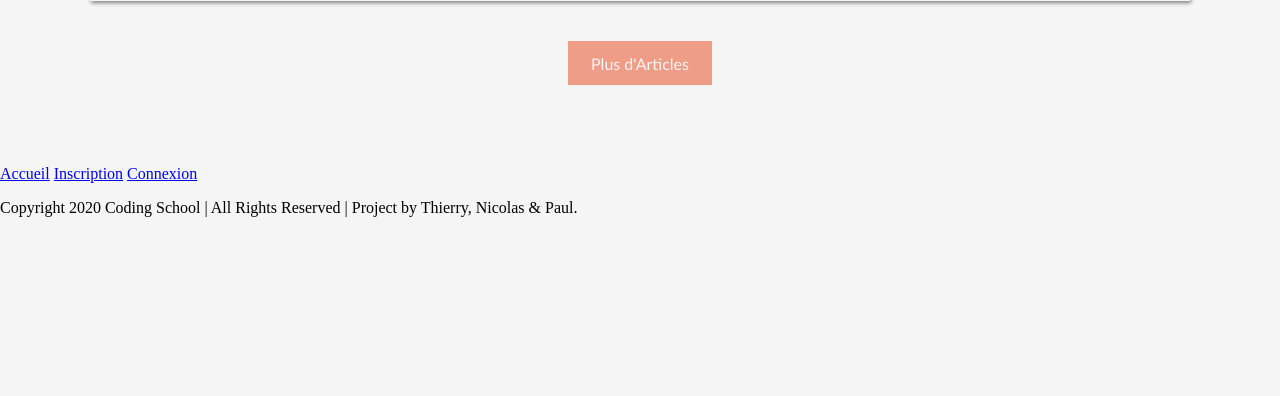
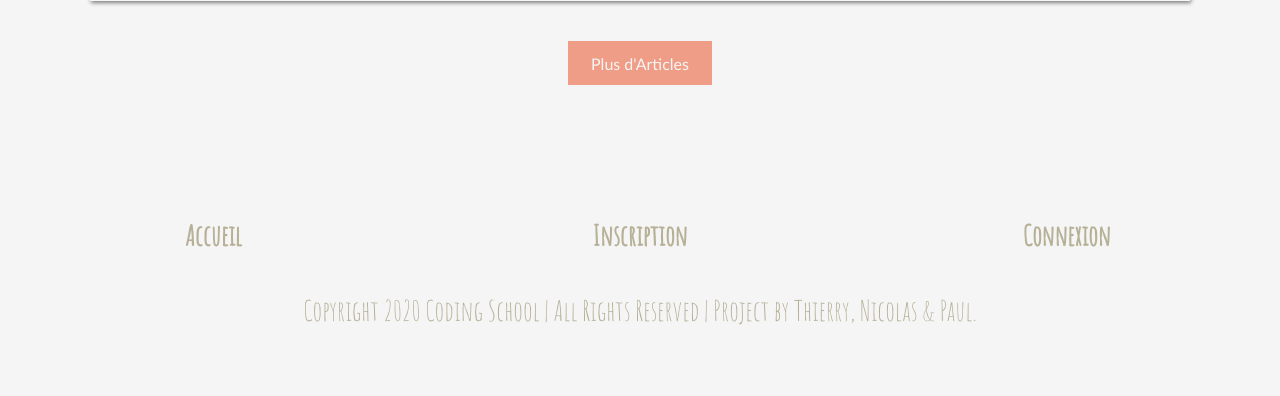
Before and after one commit to thierry-khalife/blog, a PHP site: page /index.php in a window 1280 px wide. Shown: the part 2431-2827 px from the top of the page. Before the commit the page ends 2648 px from the top, so only its background shows below. Run offline with PHP 8.4, Linux system fonts and the light colour scheme; data comes from the database, SQL or seed files in the repository; data that the repository does not hold is empty.

Commit message:
update footer + css footer

```diff
--- a/css/style.css
+++ b/css/style.css
@@ -419,3 +419,43 @@ form input[type="submit"]:not(:hover) {
     transform: scaleX(1);
     transition: all 0.25s ease-in-out;
 }
+
+/* FOOTER */
+
+footer {
+    display: flex;
+    flex-direction: column;
+    justify-content: center;
+    align-items: center;
+    margin: 40px 0 40px 0;
+}
+
+footer nav {
+    display: flex;
+    flex-direction: row;
+    justify-content: center;
+    align-items: center;
+    /* background-color: red; */
+    height: 60px;
+    width: 100%;
+    margin-top: 40px;
+}
+
+footer a {
+    text-decoration: none;
+    height: 60px;
+    width: 100%;
+    display: flex;
+    justify-content: center;
+    align-items: center;
+    font-family: "AmaticSC-Regular";
+    font-size: 28px;
+    color: #b6b096;
+    font-weight: bold;
+}
+
+#copyrights{
+    font-family: "AmaticSC-Regular";
+    font-size: 28px;
+    color: #b6b096;
+}
--- a/footer.php
+++ b/footer.php
@@ -1,5 +1,5 @@
   <footer>
-        <nav class="navfooter">
+        <nav>
             <a href="index.php">Accueil</a>
             <?php if(!isset($_SESSION['login'])){ ?>
             <a href="inscription.php">Inscription</a>
@@ -18,6 +18,6 @@
             }?>
         </nav>
         <article>
-            <p>Copyright 2020 Coding School | All Rights Reserved | Project by Thierry, Nicolas & Paul.</p>
+            <p id="copyrights">Copyright 2020 Coding School | All Rights Reserved | Project by Thierry, Nicolas & Paul.</p>
         </article>
     </footer>
```
